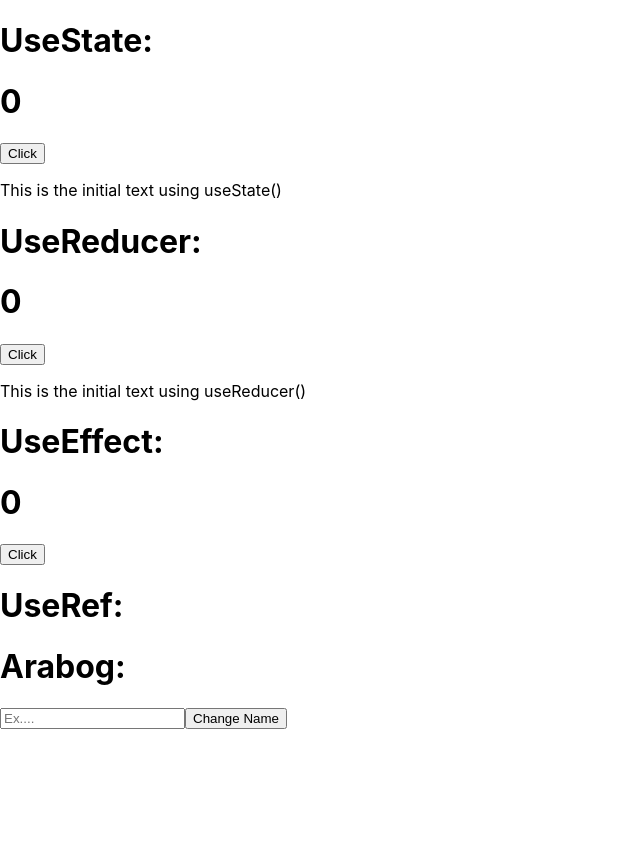
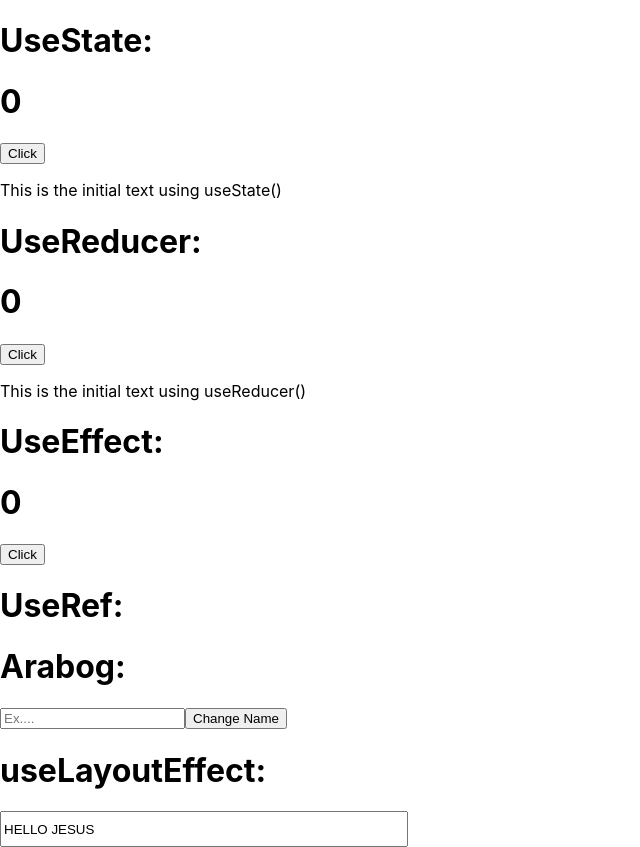
Before and after one commit to arabog/reactHook, a React (Create React App) app: page / in a window 1280 px wide. Shown: the whole page, without its empty margins (0-640 px from the left). Before the commit the page ends 800 px from the top, so only its background shows below. Built offline with nearby package versions, Linux system fonts and the light colour scheme; no server answers.

Commit message:
useLayoutEffect updated

```diff
--- a/src/App.js
+++ b/src/App.js
@@ -3,6 +3,7 @@ import StateHook from "./components/useState"
 import ReducerHook from "./components/useReducer"
 import EffectHook from "./components/useEffect"
 import RefHook from "./components/useRef"
+import LayoutEffectHook from "./components/useLayoutEffect"
 
 
 function App() {
@@ -15,6 +16,8 @@ function App() {
 			<EffectHook />
 
 			<RefHook />
+
+			<LayoutEffectHook />
 		</div>
 	)
 }
--- /dev/null
+++ b/src/components/useLayoutEffect.jsx
@@ -0,0 +1,35 @@
+// notice d import, React wasnt imported
+import { useLayoutEffect, useEffect, useRef } from "react";
+
+export default function LayoutEffectHook() {
+          const inputRef = useRef(null)
+
+          useEffect(() => {
+                    inputRef.current.value = "HELLO JESUS"
+          }, [])
+
+          // ds will be called bf d useEffect. check console
+          useLayoutEffect(() => {
+                    console.log(inputRef.current.value);
+          }, [])
+
+
+          return (
+                    <div>
+                              <h1> useLayoutEffect: </h1>
+
+                              <input
+                                        type="text"
+                                        value="ARABOG"
+                                        ref={inputRef}
+                                        style={
+                                                  {
+                                                            width: 400,
+                                                            height: 30
+                                                  }
+                                        }
+
+                              />
+                    </div>
+          )
+}
```
